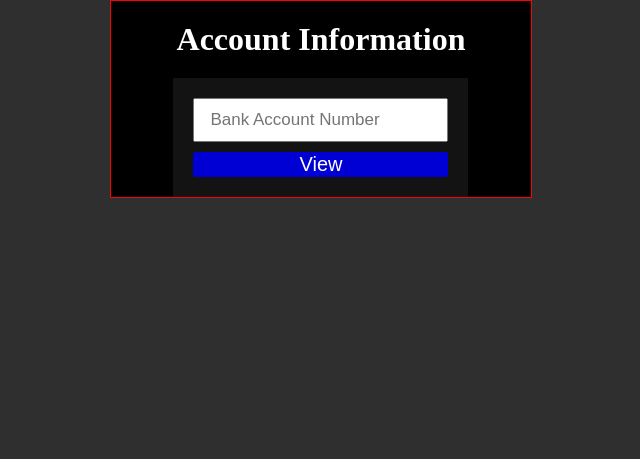
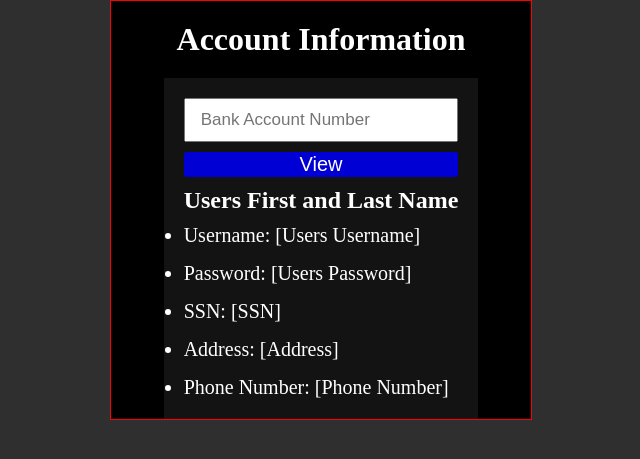
Before and after one commit to SHEEPDOG0351/bank_web_application, a Flask app: page /accounts in a window 1280 px wide. Shown: the top 459 px of the page, without its empty margins (319-959 px from the left). Run offline with Flask 3, Linux system fonts and the light colour scheme.

Commit message:
working on the backend for accounts.html

```diff
--- a/templates/accounts.html
+++ b/templates/accounts.html
@@ -11,6 +11,7 @@
         margin: 0;
         padding: 0;
         box-sizing: border-box;
+        color: white;
     }
 
     body {
@@ -36,7 +37,6 @@
     }
 
     #account-info-container h1 {
-        color: white;
         padding: 20px 0px;
     }
 
@@ -57,7 +57,16 @@
     #view-info-btn {
         background-color: rgb(0, 0, 212);
         font-size: 20px;
-        color: white;
+    }
+
+    #unordered-list {
+        display: flex;
+        flex-direction: column;
+        gap: 15px;
+    }
+
+    .list-item {
+        font-size: 20px;
     }
 
 </style>
@@ -68,6 +77,16 @@
         <div id="account-info-content">
             <input type="text" placeholder="Bank Account Number" id="user-bank-num-input">
             <button id="view-info-btn">View</button>
+
+            <h2 id="users-name">Users First and Last Name</h2>
+
+            <ul id="unordered-list">
+                <li class="list-item" id="username">Username: [Users Username]</li>
+                <li class="list-item" id="password">Password: [Users Password]</li>
+                <li class="list-item" id="ssn">SSN: [SSN]</li>
+                <li class="list-item" id="address">Address: [Address]</li>
+                <li class="list-item" id="phone_num">Phone Number: [Phone Number]</li>
+            </ul>
         </div>
     </div>
 </body>
@@ -84,10 +103,23 @@
             }
         })
 
-        view_info_button.addEventListener("click", function() {
+        view_info_button.addEventListener("click", async function() {
             users_bank_account_input.style.display = "none"
             view_info_button.style.display = "none"
 
+            const users_bank_account_num = document.getElementById("")
+
+            const users_username = document.getElementById("username")
+            const users_password = document.getElementById("password")
+            const users_ssn = document.getElementById("ssn")
+            const users_address = document.getElementById("address")
+            const users_phone_num = document.getElementById("phone_num")
+
+            users_username.innerText = "";
+            const response = await fetch(`/api/Users/${users_bank_account}`)
+            const user_info_json = await response.json()
+
+            users_username.textContent = `Username: ${user_info_json.username}`
 
         })
     })
```
